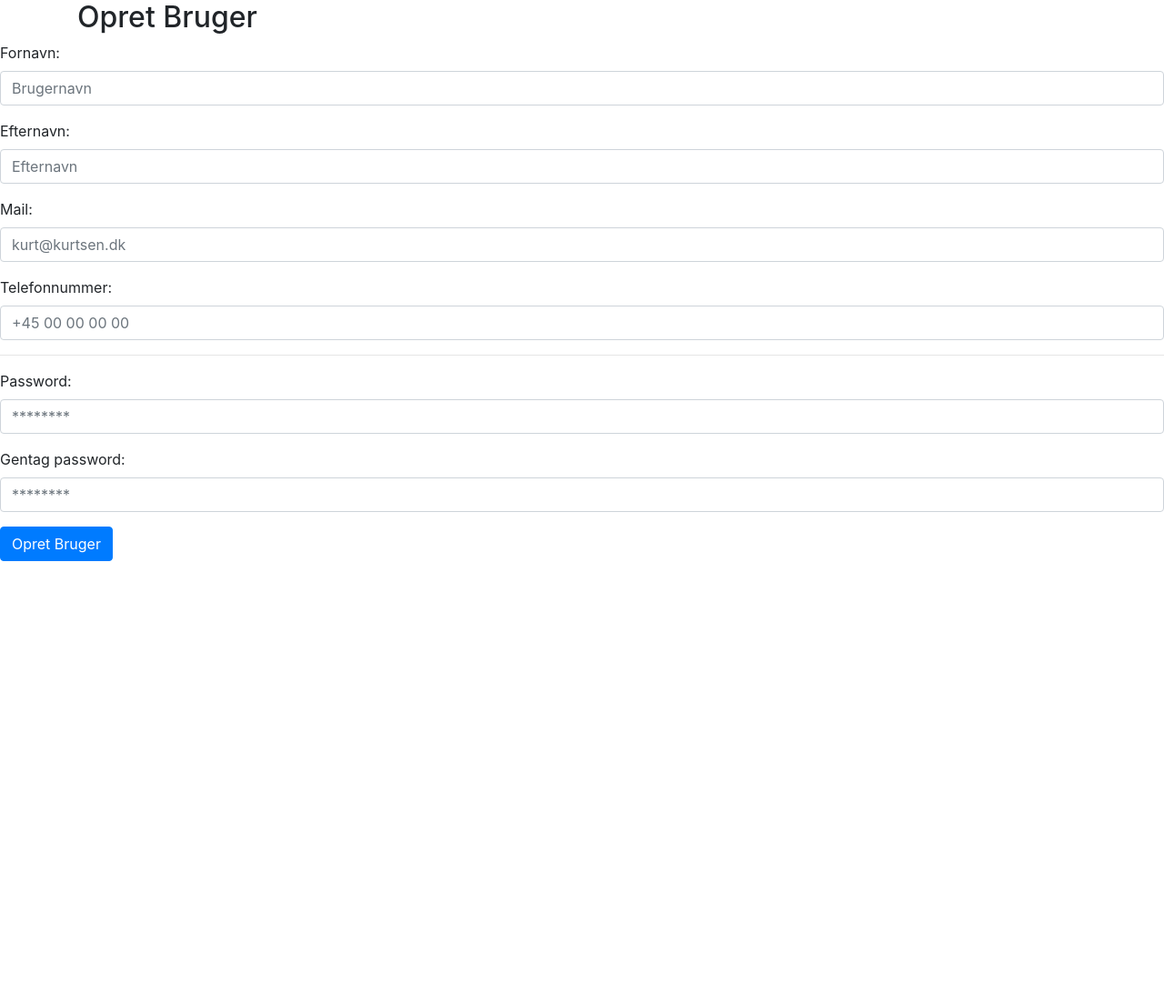
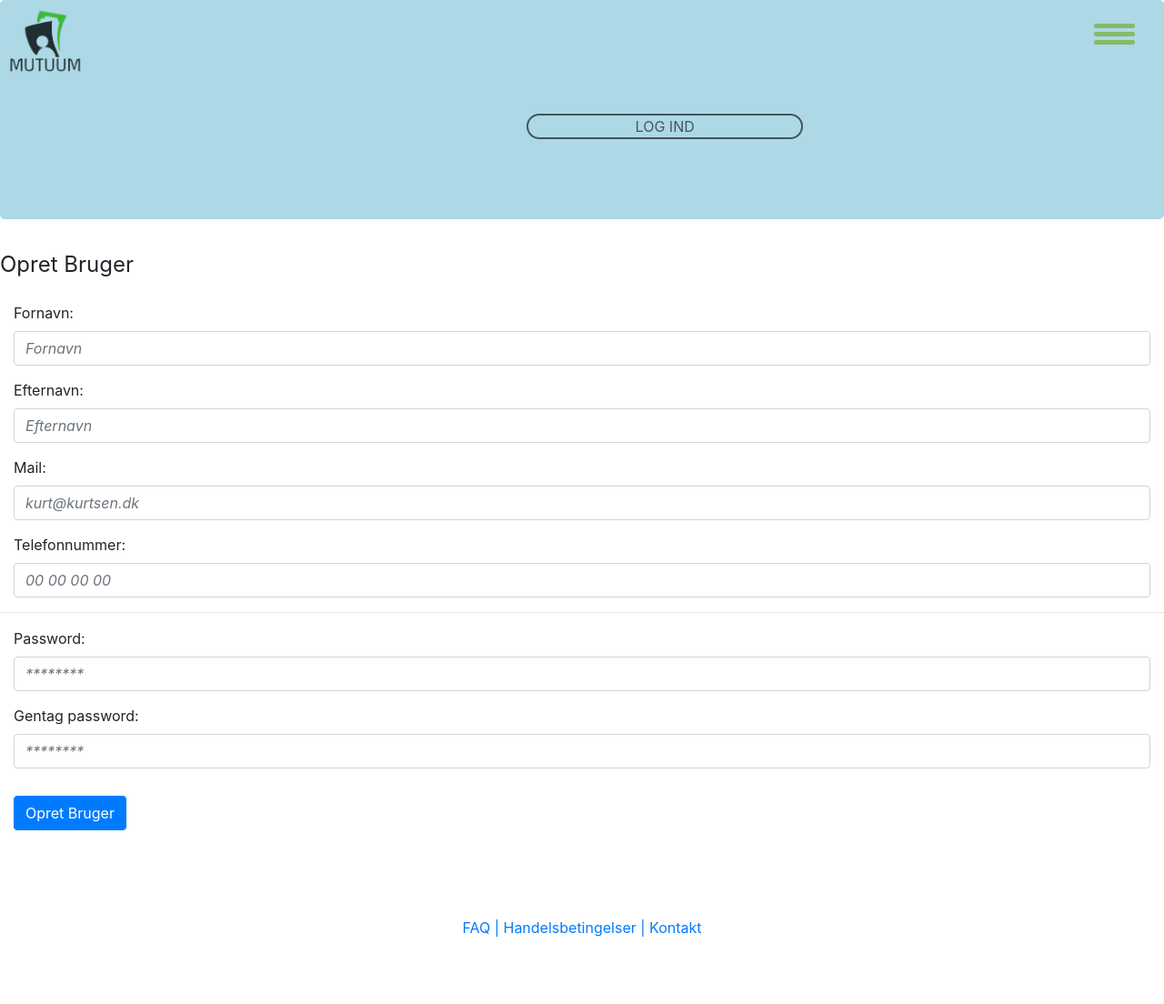
Before and after one commit to LOOP3-gr-3/mutuum.dk, a PHP site: page /opretbruger.php in a window 1280 px wide. Shown: the whole page at 91% size. Before the commit the page ends 617 px from the top, so only its background shows below. Run offline with PHP 8.4, Linux system fonts and the light colour scheme.

Commit message:
Update opretbruger.php

```diff
--- a/opretbruger.php
+++ b/opretbruger.php
@@ -1,14 +1,81 @@
-<!DOCTYPE html>
-<html lang="en">
-<head>
-  <title>Bootstrap Example</title>
-  <meta charset="utf-8">
-  <meta name="viewport" content="width=device-width, initial-scale=1">
-  <link rel="stylesheet" href="https://maxcdn.bootstrapcdn.com/bootstrap/4.3.1/css/bootstrap.min.css">
-  <link rel="stylesheet" href="styles.css">
-  <script src="https://ajax.googleapis.com/ajax/libs/jquery/3.4.1/jquery.min.js"></script>
-  <script src="https://cdnjs.cloudflare.com/ajax/libs/popper.js/1.14.7/umd/popper.min.js"></script>
-  <script src="https://maxcdn.bootstrapcdn.com/bootstrap/4.3.1/js/bootstrap.min.js"></script>
+<?php
+$page = "Opret Bruger på MUTUUM";
+require_once('includes/header.php');
+if (isset($_SESSION['user_id'])) {
+	header('Location: minside.php');
+}
+else {
+if(isset($_POST['fornavn']) && isset($_POST['efternavn']) && isset($_POST['mail']) && isset($_POST['password1']) && isset($_POST['telefon'])) {
+	$fornavn = get_post($con, 'fornavn');
+	$efternavn = get_post($con, 'efternavn');
+	$mail = get_post($con, 'mail');
+	$password1 = get_post($con, 'password1');
+    $password2 = get_post($con,'password2');
+	$mobil = get_post($con, 'telefon');
+
+    if($password1 != $password2){
+        echo '<script>alert("Dine passwords matchede ikke. Prøv igen!")</script>' ;
+        die();
+    }
+
+
+	$token = password_hash($password, PASSWORD_DEFAULT);
+
+    	$query = "INSERT INTO users(fornavn, efternavn, mail, password, mobil) VALUES('$fornavn', '$efternavn', '$mail', '$token', '$mobil')";
+	$result = mysqli_query($con, $query);
+	if(!$result) {
+		if (mysqli_errno($con) == 1062) {
+			echo '<script>alert("Email-adressen du har indtastet, er invalid eller allerede i brug. Vælg en ny og prøv igen.")</script>';
+		require_once ('includes/footer.php');
+		die();
+		}
+		else
+		echo '<script>alert("Der er opstået en ukendt fejl. Prøv igen, eller kontakt sideadministratoren")';
+		require_once ('includes/footer.php');
+		die();
+    }
+	if($result) {
+		echo '<script>alert("Du er nu registreret på MUTUUM, velkommen! Log ind, og se dig omkring!")</script>';
+		require_once ('includes/footer.php');
+		die();
+	}
+}
+}
+?>
+
+<fieldset>
+    <legend>Opret Bruger</legend>
+    <form class="needs-validation" novalidate method="post" action="<?php echo htmlspecialchars($_SERVER['PHP_SELF']);?>">
+        <div class="form-group" id="logmag">
+            <label for="fornavn">Fornavn:</label>
+            <input type="text" class="form-control" name="fornavn" placeholder="Fornavn" required>
+        </div>
+        <div class="form-group" id="logmag">
+            <label for="efternavn">Efternavn:</label>
+            <input type="text" class="form-control" name="efternavn" placeholder="Efternavn" required>
+        </div>
+        <div class="form-group" id="logmag">
+            <label for="mail">Mail:</label>
+            <input type="email" class="form-control" name="mail" placeholder="kurt@kurtsen.dk" required>
+        </div>
+        <div class="form-group" id="logmag">
+            <label for="tf">Telefonnummer:</label>
+            <input type="tel" class="form-control" name="telefon" placeholder="00 00 00 00" required>
+        </div>
+        <hr>
+        <div class="form-group" id="logmag">
+            <label for="p1">Password:</label>
+            <input type="password" class="form-control" name="password1" id="p1" placeholder="********" onkeyup='check();' required>
+        </div>
+        <div class="form-group" id="logmag">
+            <label for="p2">Gentag password:</label>
+            <input type="password" class="form-control" name="password2" id="p2" placeholder="********" onkeyup='check();' required>
+        </div>
+        <button type="submit" class="btn btn-primary" id="logmag">Opret Bruger</button>
+        <span id="passwordtjek"></span>
+    </form>
+</fieldset>
+
 <script>
     var check = function() {
         if (document.getElementById("p1").value ==
@@ -20,45 +87,11 @@
             document.getElementById("passwordtjek").innerHTML = " Password matcher ikke!";
         }
     }
+
 </script>
-</head>
-
-<body>
-
-<div class="container" id="nheading">
-      <h2>Opret Bruger</h2>
- </div>
-<form onSubmit = "return checkPassword(this)">
-    <form action="/action_page.php">
-      <div class="form-group" id="logmag">
-        <label for="fornavn">Fornavn:</label>
-        <input type="text" class="form-control" name="fornavn" placeholder="Brugernavn" required>
-      </div>
-    <div class="form-group" id="logmag">
-      <label for="efternavn">Efternavn:</label>
-      <input type="text" class="form-control" name="efternavn" placeholder="Efternavn" required>
-    </div>
-    <div class="form-group" id="logmag">
-      <label for="mail">Mail:</label>
-        <input type="email" class="form-control" name="mail" placeholder="kurt@kurtsen.dk" required>
-    </div>
-    <div class="form-group" id="logmag">
-      <label for="telefon">Telefonnummer:</label>
-      <input type="tel" class="form-control" name="telefon" placeholder="+45 00 00 00 00" required>
-    </div>
-      <hr>
-    <div class="form-group" id="logmag">
-      <label for="pwd">Password:</label>
-      <input type="password" class="form-control" name="password1" id="p1" placeholder="********" onkeyup='check();' required>
-    </div>
-    <div class="form-group" id="logmag">
-      <label for="pwd-confirm">Gentag password:</label>
-      <input type="password" class="form-control" name="password2" id="p2" placeholder="********" onkeyup='check();' required>
-    </div>
-    <button type="submit" class="btn btn-primary" id="logmag">Opret Bruger</button>
-    <span id="passwordtjek"></span>
-  </form>
-</form>
-
-</body>
-</html>
+<?php
+function get_post($con, $var) {
+	return mysqli_real_escape_string($con, $_POST[$var]);
+}
+require_once('includes/footer.php');
+?>
```
Lines whose indentation alone changed are shown as unchanged.
